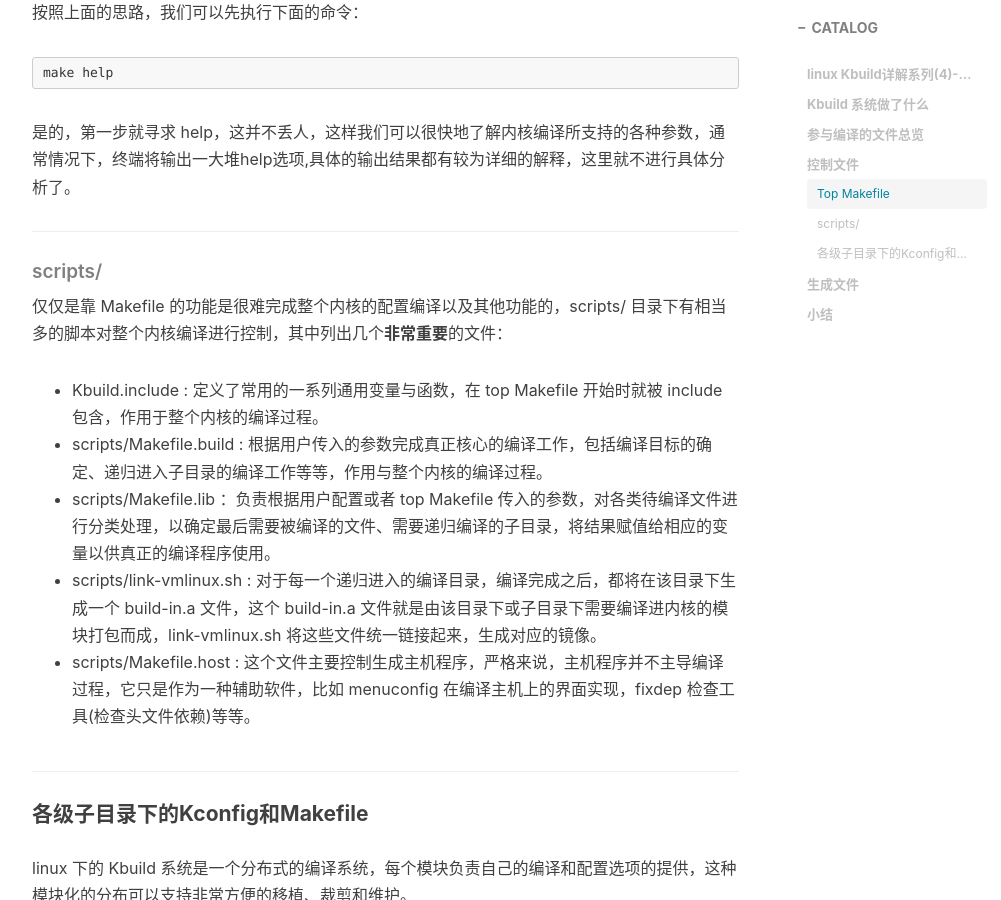
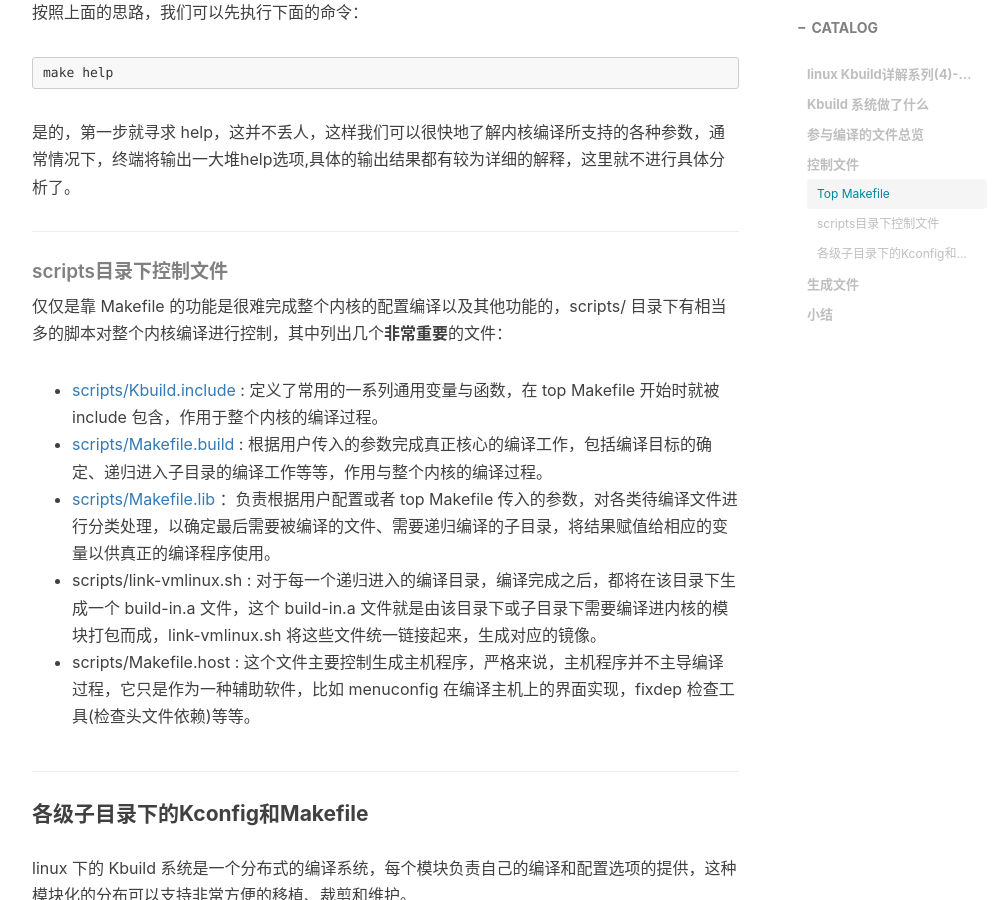
Before and after one commit to downeyboy/downeyboy.github.io, a Jekyll site: the page built from _posts/2019-06-15-Kbuild_series_4.md, in a window 1280 px wide and 900 px high, scrolled down 2263 px. Shown: the whole window, without its empty margins (233-1234 px from the left). Built offline with Jekyll 4.4.1, drawn with Linux system fonts in a browser that asks for light colours; nearby versions of some CDN libraries; Markdown is read by kramdown in place of the engine named in the settings; comment, search, counter and statistics services are not loaded.

Commit message:
fix : adjust format

```diff
--- a/_posts/2019-06-15-Kbuild_series_4.md
+++ b/_posts/2019-06-15-Kbuild_series_4.md
@@ -64,11 +64,11 @@ make help
 
 ****
 
-##### scripts/
+##### scripts目录下控制文件
 仅仅是靠 Makefile 的功能是很难完成整个内核的配置编译以及其他功能的，scripts/ 目录下有相当多的脚本对整个内核编译进行控制，其中列出几个**非常重要**的文件：
-* Kbuild.include : 定义了常用的一系列通用变量与函数，在 top Makefile 开始时就被 include 包含，作用于整个内核的编译过程。
-* scripts/Makefile.build : 根据用户传入的参数完成真正核心的编译工作，包括编译目标的确定、递归进入子目录的编译工作等等，作用与整个内核的编译过程。
-* scripts/Makefile.lib ：负责根据用户配置或者 top Makefile 传入的参数，对各类待编译文件进行分类处理，以确定最后需要被编译的文件、需要递归编译的子目录，将结果赋值给相应的变量以供真正的编译程序使用。
+* [scripts/Kbuild.include](http://www.downeyboy.com/2019/06/16/Kbuild_series_5/) : 定义了常用的一系列通用变量与函数，在 top Makefile 开始时就被 include 包含，作用于整个内核的编译过程。
+* [scripts/Makefile.build](http://www.downeyboy.com/2019/06/18/Kbuild_series_7/) : 根据用户传入的参数完成真正核心的编译工作，包括编译目标的确定、递归进入子目录的编译工作等等，作用与整个内核的编译过程。
+* [scripts/Makefile.lib](http://www.downeyboy.com/2019/06/17/Kbuild_series_6/) ：负责根据用户配置或者 top Makefile 传入的参数，对各类待编译文件进行分类处理，以确定最后需要被编译的文件、需要递归编译的子目录，将结果赋值给相应的变量以供真正的编译程序使用。
 * scripts/link-vmlinux.sh : 对于每一个递归进入的编译目录，编译完成之后，都将在该目录下生成一个 build-in.a 文件，这个 build-in.a 文件就是由该目录下或子目录下需要编译进内核的模块打包而成，link-vmlinux.sh 将这些文件统一链接起来，生成对应的镜像。
 * scripts/Makefile.host : 这个文件主要控制生成主机程序，严格来说，主机程序并不主导编译过程，它只是作为一种辅助软件，比如 menuconfig 在编译主机上的界面实现，fixdep 检查工具(检查头文件依赖)等等。
 
```
Also changed, not shown: _posts/2019-06-10-Kbuild_series_sumary.md (+6 -1 lines), _posts/2019-06-16-Kbuild_series_5.md (+2 -2 lines), _posts/2019-06-17-Kbuild_series_6.md (+1 -1 lines), _posts/2019-06-20-Kbuild_series_9.md (+8 -2 lines), _posts/2019-06-22-Kbuild_series_10.md (+4 -2 lines).
